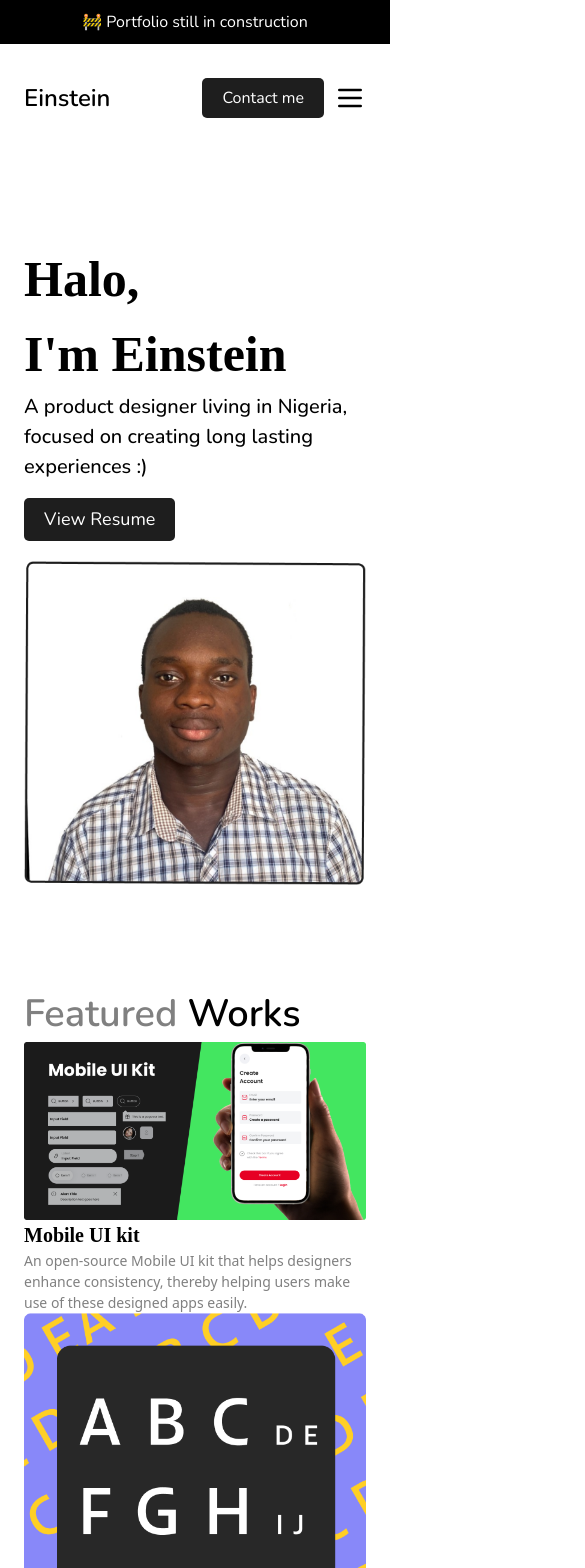
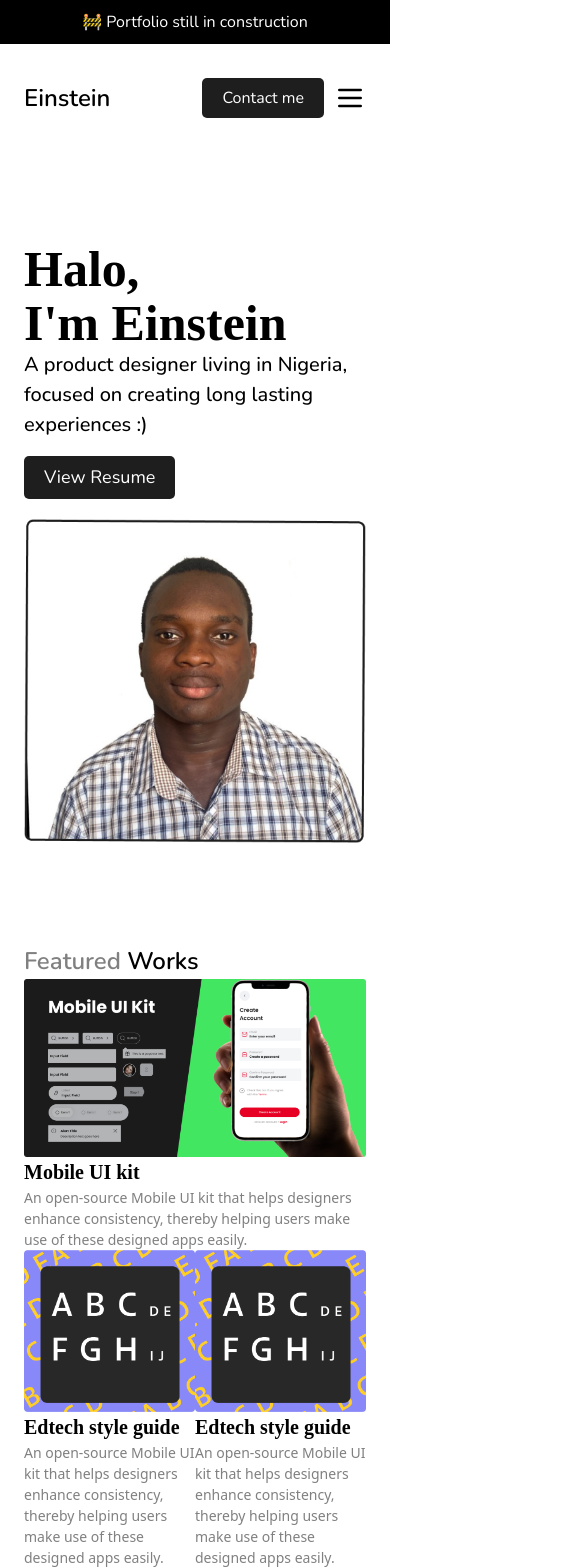
Before and after one commit to einsteinnnamah/Portfolio, a React (Vite) app: page / in a window 390 px wide. Shown: the top 1568 px of the page, 585 px wide, since content can reach past the window. Built offline with nearby package versions, Linux system fonts and the light colour scheme.

Commit message:
working on a new card UI

```diff
--- a/src/Pages/Home.jsx
+++ b/src/Pages/Home.jsx
@@ -20,7 +20,7 @@ const Home = () => {
       <div className="xl:w-[1440px] px-[24px]  xl:px-[120px] lg:px-[64px] md:px-[32px] m-auto">
         <div className="mt-[90px]  md:flex md:justify-between">
           <div>
-            <h1 className=" font-Gambetta font-semibold text-[50px] lg:text-[54px] xl:text-[96px]">
+            <h1 className=" font-Gambetta leading-[108%] font-semibold text-[50px] lg:text-[54px] xl:text-[96px]">
               Halo, <br /> I'm Einstein
             </h1>
             <p className="font-Nunito text-[20px] xl:text-[32px] md:w-[390px] xl:w-[496px] font-medium">
@@ -45,8 +45,8 @@ const Home = () => {
         {/* Featured works */}
 
         <div className="mt-[100px]">
-          <h2 className="font-Nunito font-semibold text-[38px]">
-            <span className="text-[gray]">Featured</span> Works
+          <h2 className="font-Nunito text-[24px] font-semibold md:text-[38px]">
+            <span className="  text-[gray]">Featured</span> Works
           </h2>
           {/* MObile UI kit */}
           <div>
@@ -60,7 +60,7 @@ const Home = () => {
                 href="https://www.figma.com/community/file/1132737808668818244"
                 className="flex items-center justify-between"
               >
-                <p className="w-auto text-[14px] md:w-[800px] text-[gray] lg:text-[24px] md:text-[20px]">
+                <p className="w-auto text-[14px]  text-[gray] lg:text-[24px] md:text-[20px]">
                   An open-source Mobile UI kit that helps designers enhance
                   consistency, thereby helping users make use of these designed
                   apps easily.
@@ -70,30 +70,52 @@ const Home = () => {
             </div>
           </div>
           {/* Edtech UI kit */}
-          <div>
-            <img src={abc} />
+          <div className="flex">
+       <div>
+       <img className="md:w-[400px] lg-w-auto" src={abc} />
             <div>
-              <h2 className=" font-Gambetta font-semibold text-[20px] md:text-[24px] lg:text-[38px] ">
+              <h2 className=" font-Gambetta font-semibold text-[20px] md:text-[22px] lg:text-[38px] ">
               Edtech style guide
               </h2>
               <a
                 target="_blank"
                 href="https://www.figma.com/community/file/1132737808668818244"
-                className="flex items-center justify-between w-[573px]"
+                className="flex items-center md:w-[573px]"
               >
-                <p className="w-auto text-[14px] text-[gray] lg:text-[20px] md:text-[20px]">
+                <p className=" text-[14px] md:w-[400px] lg:w-auto text-[gray] lg:text-[20px] md:text-[18px]">
                   An open-source Mobile UI kit that helps designers enhance
                   consistency, thereby helping users make use of these designed
-                  apps easily./
+                  apps easily.
                 </p>
-                <img className="hidden md:flex" src={arrow} />
+                <img className="hidden md:flex md:w-[50px] lg-w-auto" src={arrow} />
               </a>
             </div>
+       </div>
+       <div>
+       <img className="md:w-[400px] lg-w-auto" src={abc} />
+            <div>
+              <h2 className=" font-Gambetta font-semibold text-[20px] md:text-[22px] lg:text-[38px] ">
+              Edtech style guide
+              </h2>
+              <a
+                target="_blank"
+                href="https://www.figma.com/community/file/1132737808668818244"
+                className="flex items-center  md:w-[573px]"
+              >
+                <p className=" text-[14px] md:w-[400px] lg:w-auto text-[gray] lg:text-[20px] md:text-[18px]">
+                  An open-source Mobile UI kit that helps designers enhance
+                  consistency, thereby helping users make use of these designed
+                  apps easily.
+                </p>
+                <img className="hidden md:flex md:w-[50px] lg-w-auto" src={arrow} />
+              </a>
+            </div>
+       </div>
           </div>
 
           <div className="md:flex items-center  gap-10">
             <div className="flex  mt-[16px] flex-col md:w-[424px] h-[379px] border-solid border-[1px] rounded-[10px] border-[#808080]  p-10 justify-center items-start ">
-              <img className="w-[90px] md:w-auto" src={jamb} />
+              <img  src={jamb} />
               <div className="mt-[28px] font-Nunito ">
                 <p className="lg:text-[40px] md:text-[32px] text-[28px]">
                   Jamb
```
